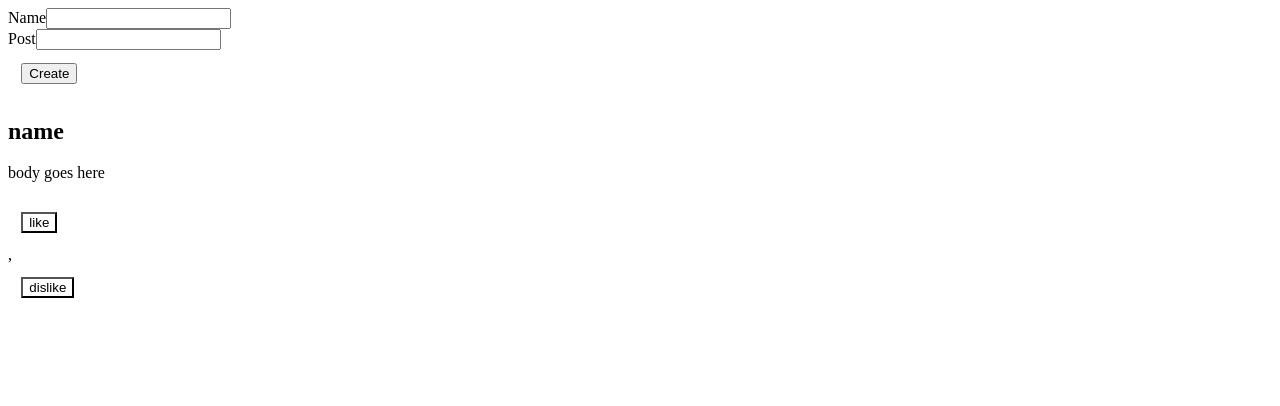
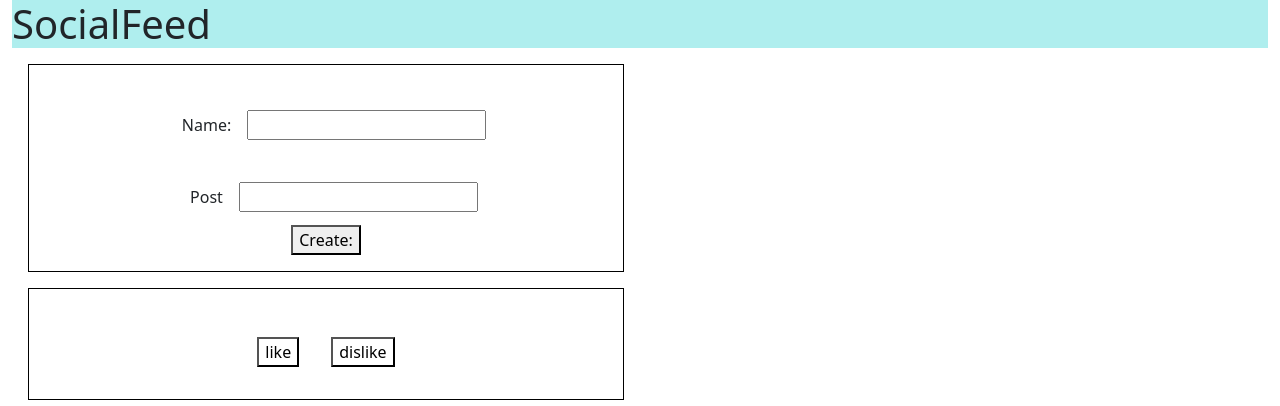
Before and after one commit to brennadettlaff/socialfeed-project, a React (Create React App) app: page / in a window 1280 px wide. Shown: the top 406 px of the page. Built offline with nearby package versions, Linux system fonts and the light colour scheme.

Commit message:
added styling

```diff
--- a/package.json
+++ b/package.json
@@ -6,6 +6,7 @@
     "@testing-library/jest-dom": "^5.16.5",
     "@testing-library/react": "^13.4.0",
     "@testing-library/user-event": "^13.5.0",
+    "bootstrap": "^5.2.1",
     "react": "^18.2.0",
     "react-dom": "^18.2.0",
     "react-scripts": "5.0.1",
--- /dev/null
+++ b/src/App.css
@@ -0,0 +1,17 @@
+.border-box{
+    border: 1px;
+    border-style: solid;
+    border-color: black;
+    margin : 1em;
+    padding: 1em;
+    text-align: center;
+}
+
+.header{
+    background-color: paleturquoise;
+    margin: '1em'
+}
+
+.center{
+    align-content:  center;
+}
--- a/src/App.js
+++ b/src/App.js
@@ -1,11 +1,12 @@
 import React, { useState } from 'react';
 import AddPost from './Components/AddPost/AddPost'
 import DisplayPosts from './Components/DisplayPosts/DisplayPosts'
+import './App.css'
 
 
 function App() {
 
-  const [posts, setPosts] = useState([{name: 'name', body: 'body goes here'}])
+  const [posts, setPosts] = useState([{name: '', body: ''}])
 
   function addNewPost(post){
     let tempPosts = [...posts, post];
@@ -13,11 +14,16 @@ function App() {
   }
 
   return (
-    <div>
-      <AddPost addNewPost={addNewPost}/>
-      <DisplayPosts parentPosts={posts}/>
-
-
+    <div className='container-fluid'>
+      <div className='header'><h1>SocialFeed</h1></div>
+      <div className='col-md-6'>
+        <div className='border-box'>
+          <AddPost addNewPost={addNewPost}/>
+        </div>
+        <div className='border-box'>
+          <DisplayPosts parentPosts={posts}/>
+        </div>
+      </div>
     </div>
   );
 }
--- /dev/null
+++ b/src/Components/AddPost/AddPost.css
@@ -0,0 +1,4 @@
+.text-box{
+    height: 30px;
+    line-height: 15px;
+}
--- a/src/Components/AddPost/AddPost.jsx
+++ b/src/Components/AddPost/AddPost.jsx
@@ -1,4 +1,5 @@
 import React, { useState } from 'react';
+import './AddPost.css'
 
 const AddPost = (props) => {
     const [name, setName] = useState('');
@@ -16,15 +17,15 @@ const AddPost = (props) => {
 
     return (
         <form onSubmit={handleSubmit}>
-            <div>
-                <label>Name</label>
+            <div style={{margin : '1em'}}>
+                <label style={{margin : '1em'}}>Name:</label>
                 <input type='text' value={name} onChange={(event) => setName(event.target.value)}></input>
             </div>
             <div>
-                <label>Post</label>
-                <input type='text' value={body} onChange={(event) => setBody(event.target.value)}></input>
+                <label style={{margin : '1em'}}>Post</label>
+                <input type='text-box' className='textarea' value={body} onChange={(event) => setBody(event.target.value)}></input>
             </div>
-            <button type='submit'>Create</button>
+            <button type='submit'>Create:</button>
         </form>
      );
 }
--- a/src/Components/ButtonComponent/ButtonComponent.jsx
+++ b/src/Components/ButtonComponent/ButtonComponent.jsx
@@ -25,10 +25,8 @@ const ButtonComponent = () => {
     return (
         <div>
             <div>
-                <button className={buttonClass} onClick={likeButton}> like </button>
-            </div>,
-            <div>
-                <button className={buttonClass} onClick={dislikeButton}>dislike</button>
+                <button className={buttonClass} style={{margin : '1em'}} onClick={likeButton}> like </button>
+                <button className={buttonClass} style={{margin : '1em'}} onClick={dislikeButton}>dislike</button>
             </div>
         </div>
 
--- a/src/Components/ButtonComponent/ButtonStyle.css
+++ b/src/Components/ButtonComponent/ButtonStyle.css
@@ -1,7 +1,3 @@
-button {
-    margin: 1em
-}
-
 
 .like{
     background-color: forestgreen;
--- a/src/Components/DisplayPosts/DisplayPosts.jsx
+++ b/src/Components/DisplayPosts/DisplayPosts.jsx
@@ -3,15 +3,13 @@ import ButtonComponent from '../ButtonComponent/ButtonComponent';
 
 const DisplayPosts = (props) => {
     return (
-        <div>
+        <div >
           {props.parentPosts.map((post) => {
             return (
               <div>
                 <h2>{post.name}</h2>
-                <p> {post.body} </p>
-                {/* <button message='like'>like</button>
-                <button message='dislike'>dislike</button> */}
-                <ButtonComponent message='Like'/>
+                <div ><p> {post.body} </p></div>
+                <ButtonComponent />
               </div>
             )
           })}
--- a/src/index.js
+++ b/src/index.js
@@ -1,6 +1,8 @@
 import React from 'react';
 import ReactDOM from 'react-dom/client';
 import App from './App';
+import 'bootstrap/dist/css/bootstrap.min.css';
+
 
 const root = ReactDOM.createRoot(document.getElementById('root'));
 root.render(<App />);
```
Also changed, not shown: 1 other file (tests, documents, lock files or other folders).
